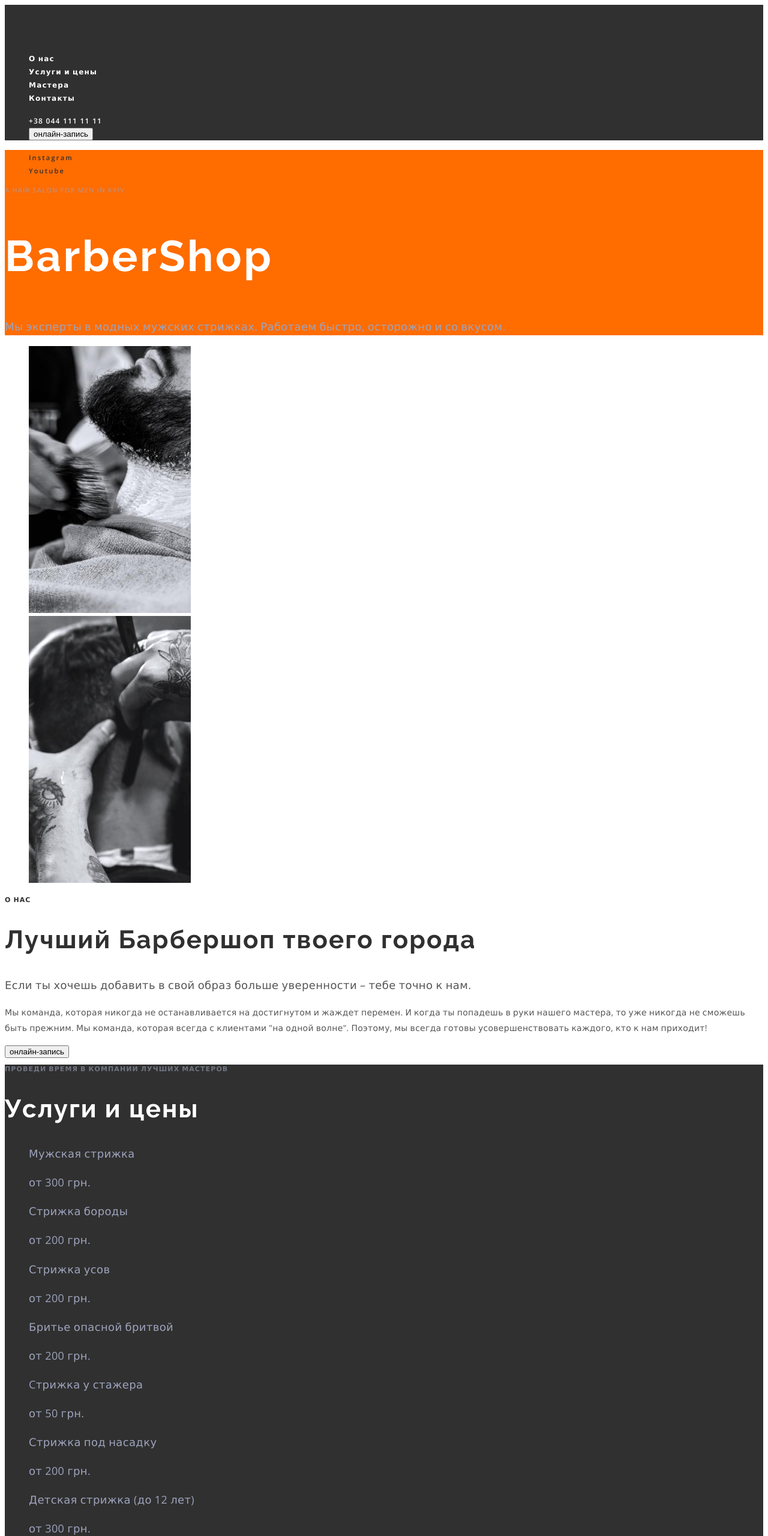
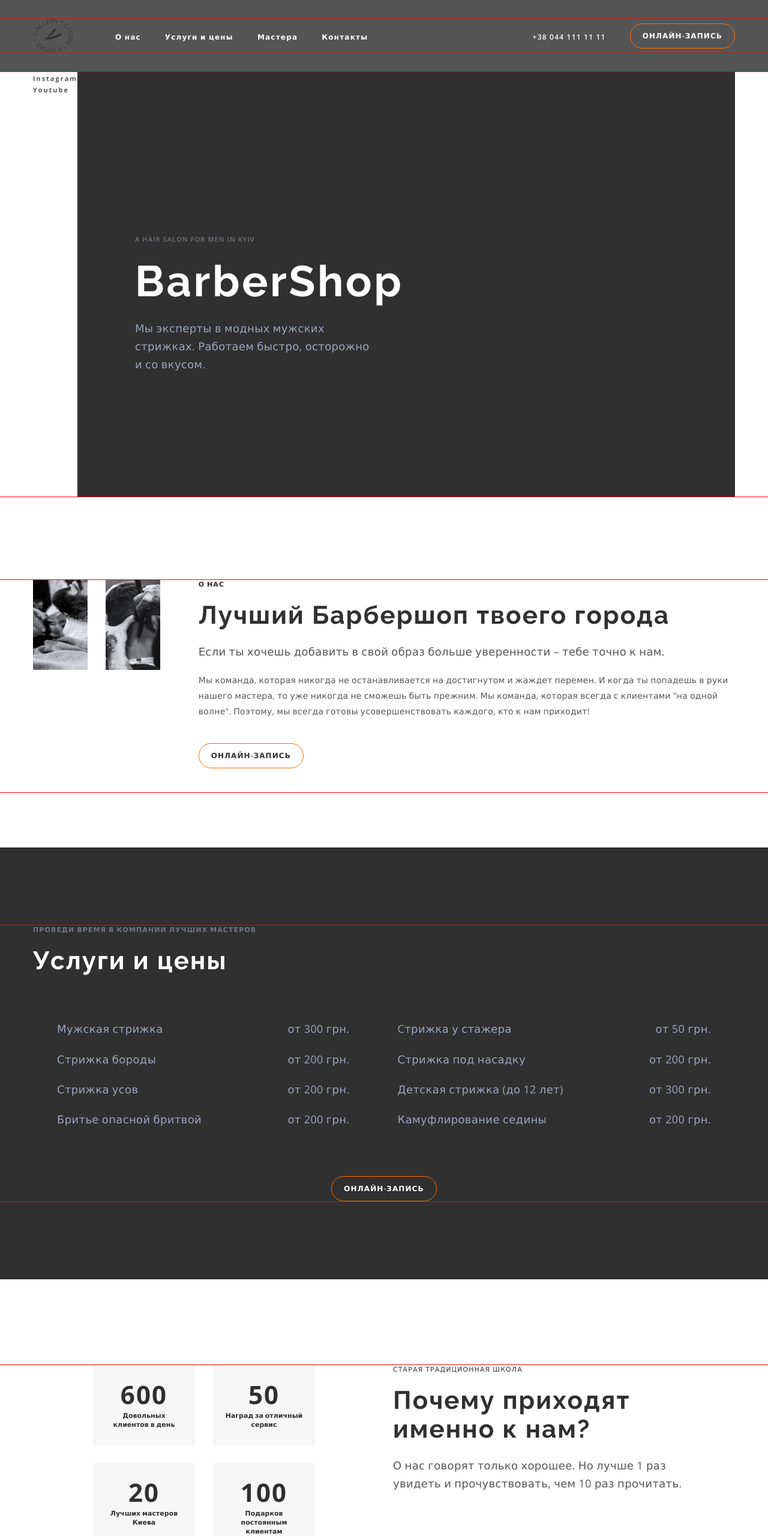
Before and after one commit to zlatan-dp/test-barber, a plain HTML site: page index.html in a window 1280 px wide. Shown: the top 2561 px of the page at 60% size. Drawn offline with nearby package versions, Linux system fonts and the light colour scheme.

Commit message:
разместил часть элементов

```diff
--- a/css/styles.css
+++ b/css/styles.css
@@ -4,6 +4,7 @@
   --second-text-color: #9da4bd;
   --white-color: #ffffff;
   --accent-color: #ff6c00;
+  --main-margin: 20px;
 }
 
 body {
@@ -18,10 +19,95 @@ body {
   text-decoration: none;
 }
 
+ul,
+ol {
+  padding-left: 0;
+  margin: 0;
+}
+
+p,
+h1,
+h2,
+h3,
+h4,
+h5,
+h5 {
+  margin: 0;
+}
+
+.container {
+  width: 1280px;
+  padding-left: 55px;
+  padding-right: 55px;
+  outline: red solid 1px;
+  margin: 0 auto;
+}
+
+.btn {
+  font-family: inherit;
+  font-weight: 600;
+  font-size: 12px;
+  line-height: 1.33;
+  letter-spacing: 0.09em;
+  text-transform: uppercase;
+  padding: 12px 20px;
+  background-color: transparent;
+  border: 1px solid #ff6c00;
+  border-radius: 25px;
+}
+
+.visually-hidden {
+  position: absolute;
+  white-space: nowrap;
+  width: 1px;
+  height: 1px;
+  overflow: hidden;
+  border: 0;
+  padding: 0;
+  clip: rect(0 0 0 0);
+  clip-path: inset(50%);
+  margin: -1px;
+}
+
+button {
+  cursor: pointer;
+}
+
+img {
+  display: block;
+  width: 100%;
+  height: auto;
+}
+
 /* -- ШАПКА -- */
 
 .header {
-  background-color: var(--title-color);
+  background-color: var(--text-color);
+  padding-top: 32px;
+  padding-bottom: 32px;
+}
+
+.header .container {
+  display: flex;
+  align-items: center;
+}
+
+.header-logo {
+  margin-right: 70px;
+}
+
+.header-links {
+  display: flex;
+}
+
+.header-links-item + .header-links-item {
+  margin-left: 40px;
+}
+
+.header-contacts {
+  display: flex;
+  margin-left: auto;
+  align-items: center;
 }
 
 .header-link,
@@ -33,10 +119,33 @@ body {
   color: var(--white-color);
 }
 
+.header-link:hover,
+.header-link:focus,
+.header-contacts-link:hover,
+.header-contacts-link:focus {
+  color: var(--accent-color);
+}
+
+.header-btn {
+  color: var(--white-color);
+  margin-left: 40px;
+}
+
+.header-btn:hover,
+.header-btn:focus {
+  background-color: var(--accent-color);
+}
+
 /* -- ГЕРОЙ -- */
 
-.hero {
-  background-color: var(--accent-color);
+.hero .container {
+  display: flex;
+}
+
+.hero-text {
+  background-color: var(--title-color);
+  padding: 272px 0 206px 96px;
+  flex-grow: 1;
 }
 
 .hero-link {
@@ -54,6 +163,7 @@ body {
   letter-spacing: 0.1em;
   text-transform: uppercase;
   color: rgba(157, 164, 189, 0.6);
+  margin-bottom: var(--main-margin);
 }
 
 .hero-title {
@@ -63,15 +173,35 @@ body {
   line-height: 1.18;
   letter-spacing: 0.05em;
   color: var(--white-color);
+  margin-bottom: var(--main-margin);
 }
 .hero-bottom-text {
   font-size: 18px;
   line-height: 1.67;
   letter-spacing: 0.02em;
   color: var(--second-text-color);
+  max-width: 400px;
 }
 
 /* -- О НАС -- */
+
+.about {
+  padding-top: 139px;
+  padding-bottom: 92px;
+}
+
+.about .container {
+  display: flex;
+}
+
+.about-list {
+  display: flex;
+  margin-right: 64px;
+}
+
+.about-item + .about-item {
+  margin-left: 30px;
+}
 
 .about-top-text {
   font-weight: 600;
@@ -80,6 +210,7 @@ body {
   letter-spacing: 0.1em;
   text-transform: uppercase;
   color: var(--title-color);
+  margin-bottom: var(--main-margin);
 }
 
 .about-title {
@@ -89,6 +220,7 @@ body {
   line-height: 1.16;
   letter-spacing: 0.05em;
   color: var(--title-color);
+  margin-bottom: var(--main-margin);
 }
 
 .about-bottom-text {
@@ -96,6 +228,7 @@ body {
   line-height: 1.67;
   letter-spacing: 0.02em;
   color: var(--text-color);
+  margin-bottom: var(--main-margin);
 }
 
 .about-text {
@@ -103,12 +236,24 @@ body {
   line-height: 1.86;
   letter-spacing: 0.02em;
   color: var(--text-color);
+  margin-bottom: 40px;
+}
+
+.about-btn {
+  color: var(--title-color);
+}
+
+.about-btn:hover,
+.about-btn:focus {
+  background-color: var(--accent-color);
+  color: var(--white-color);
 }
 
 /* -- ЦЕНЫ -- */
 
 .prices {
   background-color: var(--title-color);
+  padding: 130px 0;
 }
 
 .prices-top-text {
@@ -118,6 +263,7 @@ body {
   letter-spacing: 0.1em;
   text-transform: uppercase;
   color: rgba(157, 164, 189, 0.6);
+  margin-bottom: var(--main-margin);
 }
 .prices-title {
   font-family: 'Raleway';
@@ -126,6 +272,27 @@ body {
   line-height: 1.16;
   letter-spacing: 0.05em;
   color: var(--white-color);
+  margin-bottom: 44px;
+}
+
+.prices-list {
+  display: flex;
+  margin-bottom: 50px;
+}
+
+.prices-left-list,
+.prices-right-list {
+  flex-grow: 1;
+  padding: 30px 40px;
+}
+
+.prices-item {
+  display: flex;
+  justify-content: space-between;
+}
+
+.prices-item + .prices-item {
+  margin-top: var(--main-margin);
 }
 
 .prices-item-text {
@@ -135,7 +302,49 @@ body {
   color: var(--second-text-color);
 }
 
+.prices-btn {
+  margin: 0 auto;
+  color: var(--white-color);
+  display: block;
+}
+
+.prices-btn:hover,
+.prices-btn:focus {
+  background-color: var(--accent-color);
+}
+
 /* -- ПРЕИМУЩЕСТВА -- */
+
+.reasons {
+  padding: 143px 0;
+}
+
+.reasons .container {
+  display: flex;
+}
+
+.reasons-list {
+  display: flex;
+  width: 370px;
+  flex-wrap: wrap;
+  margin-left: 100px;
+}
+
+.reasons-item {
+  width: 170px;
+  height: 133px;
+  background-color: #f7f7f7;
+  padding: 20px;
+  text-align: center;
+}
+
+.reasons-item:nth-child(-n + 2) {
+  margin-bottom: 30px;
+}
+
+.reasons-item:nth-child(2n + 1) {
+  margin-right: 30px;
+}
 
 .reasons-item-count {
   font-weight: 700;
@@ -153,12 +362,17 @@ body {
   color: var(--title-color);
 }
 
+.reasons-text {
+  margin-left: 130px;
+}
+
 .reasons-top-text {
   font-size: 11px;
   line-height: 1.36;
   letter-spacing: 0.1em;
   text-transform: uppercase;
   color: var(--title-color);
+  margin-bottom: var(--main-margin);
 }
 
 .reasons-title {
@@ -168,9 +382,11 @@ body {
   line-height: 1.16;
   letter-spacing: 0.05em;
   color: var(--title-color);
+  margin-bottom: var(--main-margin);
 }
 
 .reasons-bottom-text {
+  width: 500px;
   font-size: 18px;
   line-height: 1.67;
   letter-spacing: 0.02em;
@@ -179,6 +395,12 @@ body {
 
 /* -- МАСТЕРА -- */
 
+.masters {
+  padding-top: 130px;
+  padding-bottom: 130px;
+  background-color: #f7f7f7;
+}
+
 .masters-top-text {
   font-weight: 600;
   font-size: 11px;
@@ -186,6 +408,7 @@ body {
   letter-spacing: 0.1em;
   text-transform: uppercase;
   color: var(--title-color);
+  padding-bottom: var(--main-margin);
 }
 
 .masters-title {
@@ -196,6 +419,19 @@ body {
   line-height: 1.16;
   letter-spacing: 0.05em;
   color: var(--title-color);
+  margin-bottom: 44px;
+}
+
+.masters-list {
+  display: flex;
+}
+
+.maters-list-item + .maters-list-item {
+  margin-left: 30px;
+}
+
+.maters-list-item {
+  text-align: center;
 }
 
 .masters-names {
@@ -205,6 +441,8 @@ body {
   text-align: center;
   letter-spacing: 0.02em;
   color: var(--title-color);
+  margin-top: 30px;
+  margin-bottom: 8px;
 }
 
 .masters-function {
@@ -216,6 +454,11 @@ body {
 
 /* -- ГАЛЕРЕЯ -- */
 
+.gallery {
+  padding-top: 130px;
+  padding-bottom: 130px;
+}
+
 .gallery-text {
   font-weight: 600;
   font-size: 11px;
@@ -223,6 +466,20 @@ body {
   letter-spacing: 0.1em;
   text-transform: uppercase;
   color: var(--title-color);
+  padding-bottom: 44px;
+}
+
+.gallery-list {
+  display: flex;
+  flex-wrap: wrap;
+  margin-left: -30px;
+  margin-bottom: -30px;
+}
+
+.gallery-item {
+  flex-basis: calc(100% / 4 - 30px);
+  margin-left: 30px;
+  margin-bottom: 30px;
 }
 
 /* -- ЗАПИСЬ И КОНТАКТЫ -- */
--- a/index.html
+++ b/index.html
@@ -10,6 +10,13 @@
       href="https://fonts.googleapis.com/css2?family=Open+Sans:wght@400;600;700&family=Raleway:wght@700&display=swap"
       rel="stylesheet"
     />
+    <link
+      rel="stylesheet"
+      href="https://cdnjs.cloudflare.com/ajax/libs/modern-normalize/1.1.0/modern-normalize.min.css"
+      integrity="sha512-wpPYUAdjBVSE4KJnH1VR1HeZfpl1ub8YT/NKx4PuQ5NmX2tKuGu6U/JRp5y+Y8XG2tV+wKQpNHVUX03MfMFn9Q=="
+      crossorigin="anonymous"
+      referrerpolicy="no-referrer"
+    />
     <link rel="stylesheet" href="./css/styles.css" />
     <title>BarberShop</title>
   </head>
@@ -18,6 +25,7 @@
     <!-- ШАПКА -->
 
     <header class="header">
+      <div class="container">
         <a href="" class="header-logo"><img src="./images/Logo.png" alt="логотип" width="67" /></a>
         <nav class="header-nav">
           <ul class="header-links list">
@@ -32,28 +40,36 @@
             <a class="header-contacts-link link" href="">+38 044 111 11 11</a>
           </li>
           <li class="header-contacts-item">
-          <button type="button" class="header-btn">онлайн-запись</button>
+            <button type="button" class="header-btn btn">онлайн-запись</button>
           </li>
         </ul>
+      </div>
     </header>
 
     <!-- ГЕРОЙ -->
 
     <section class="hero">
+      <div class="container">
+        <div class="hero-soc">
           <ul class="hero-soc list">
             <li class="hero-soc-item"><a class="hero-link link" href="">Instagram</a></li>
             <li class="hero-soc-item"><a class="hero-link link" href="">Youtube</a></li>
           </ul>
+        </div>
+        <div class="hero-text">
           <p class="hero-top-text" lang="en">A hair salon for men in Kyiv</p>
           <h1 class="hero-title">BarberShop</h1>
           <p class="hero-bottom-text">
             Мы эксперты в модных мужских стрижках. Работаем быстро, осторожно и со вкусом.
           </p>
+        </div>
+      </div>
     </section>
 
     <!-- О НАС -->
 
     <section class="about">
+      <div class="container">
         <ul class="about-list list">
           <li class="about-item">
             <img src="./images/about1.jpg" alt="барбер стрижет бороду" width="270" />
@@ -62,25 +78,30 @@
             <img src="./images/about2.jpg" alt="барбер делает прическу" width="270" />
           </li>
         </ul>
+        <div class="about-text">
           <p class="about-top-text">О НАС</p>
           <h2 class="about-title">Лучший Барбершоп твоего города</h2>
           <p class="about-bottom-text">
             Если ты хочешь добавить в свой образ больше уверенности – тебе точно к нам.
           </p>
           <p class="about-text">
-        Мы команда, которая никогда не останавливается на достигнутом и жаждет перемен. И когда ты
-        попадешь в руки нашего мастера, то уже никогда не сможешь быть прежним. Мы команда, которая
-        всегда с клиентами "на одной волне". Поэтому, мы всегда готовы усовершенствовать каждого,
-        кто к нам приходит!
+            Мы команда, которая никогда не останавливается на достигнутом и жаждет перемен. И когда
+            ты попадешь в руки нашего мастера, то уже никогда не сможешь быть прежним. Мы команда,
+            которая всегда с клиентами "на одной волне". Поэтому, мы всегда готовы усовершенствовать
+            каждого, кто к нам приходит!
           </p>
-      <button type="button" class="about-btn">онлайн-запись</button>
+          <button type="button" class="about-btn btn">онлайн-запись</button>
+        </div>
+      </div>
     </section>
 
     <!-- ЦЕНЫ -->
 
     <section class="prices">
+      <div class="container">
         <p class="prices-top-text">Проведи время в компании лучших мастеров</p>
         <h2 class="prices-title">Услуги и цены</h2>
+        <div class="prices-list">
           <ul class="prices-left-list list">
             <li class="prices-item">
               <p class="prices-item-text">Мужская стрижка</p>
@@ -117,12 +138,16 @@
               <p class="prices-item-text">от 200 грн.</p>
             </li>
           </ul>
-      <button type="button" class="prices-btn">онлайн-запись</button>
+        </div>
+        <button type="button" class="prices-btn btn">онлайн-запись</button>
+      </div>
     </section>
 
     <!-- ПРЕИМУЩЕСТВА -->
 
     <section class="reasons">
+      <div class="container">
+        <div class="reasons-count">
           <ul class="reasons-list list">
             <li class="reasons-item">
               <span class="reasons-item-count">600</span>
@@ -141,16 +166,22 @@
               <p class="reasons-item-text">Подарков постоянным клиентам</p>
             </li>
           </ul>
+        </div>
+        <div class="reasons-text">
           <p class="reasons-top-text">старая традиционная школа</p>
           <h2 class="reasons-title">Почему приходят именно к нам?</h2>
           <p class="reasons-bottom-text">
-        О нас говорят только хорошее. Но лучше 1 раз увидеть и прочувствовать, чем 10 раз прочитать.
+            О нас говорят только хорошее. Но лучше 1 раз увидеть и прочувствовать, чем 10 раз
+            прочитать.
           </p>
+        </div>
+      </div>
     </section>
 
     <!-- МАСТЕРА -->
 
     <section class="masters">
+      <div class="container">
         <p class="masters-top-text">для настоящих ценителей атмосферы</p>
         <h2 class="masters-title">Наши мастера</h2>
         <ul class="masters-list list">
@@ -170,13 +201,15 @@
             <p class="masters-function">Extreme Barber</p>
           </li>
         </ul>
+      </div>
     </section>
 
     <!-- ГАЛЕРЕЯ -->
 
     <section class="gallery">
+      <div class="container">
         <p class="gallery-text">На латинском языке “барба” означает “борода”</p>
-      <h2 class="gallery-title">Галерея</h2>
+        <h2 class="gallery-title visually-hidden">Галерея</h2>
         <ul class="gallery-list list">
           <li class="gallery-item">
             <img src="./images/gallery1.jpg" alt="барбер стрижет клиента" width="270" />
@@ -191,6 +224,7 @@
             <img src="./images/gallery4.jpg" alt="барбер стрижет клиента" width="270" />
           </li>
         </ul>
+      </div>
     </section>
 
     <!-- ЗАПИСЬ И КОНТАКТЫ -->
```
Lines whose indentation alone changed are shown as unchanged.
